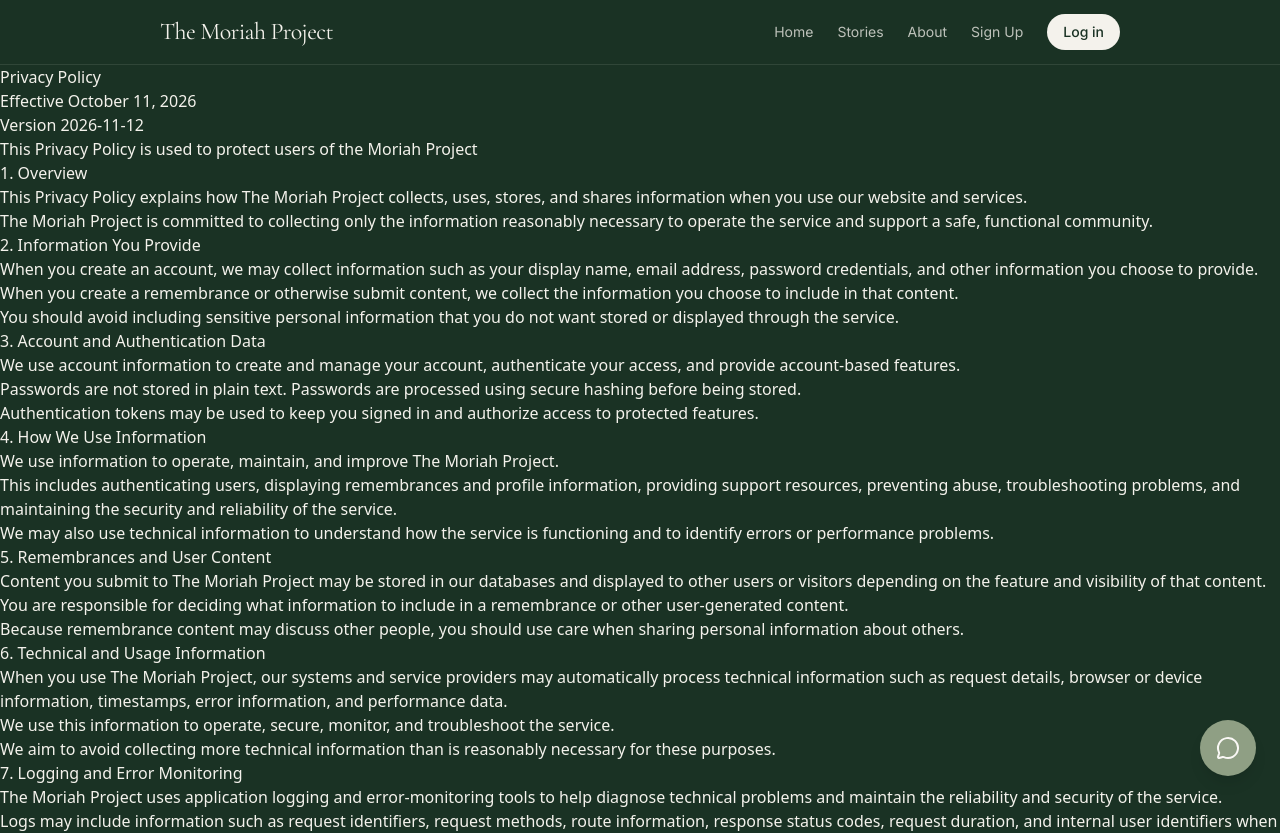
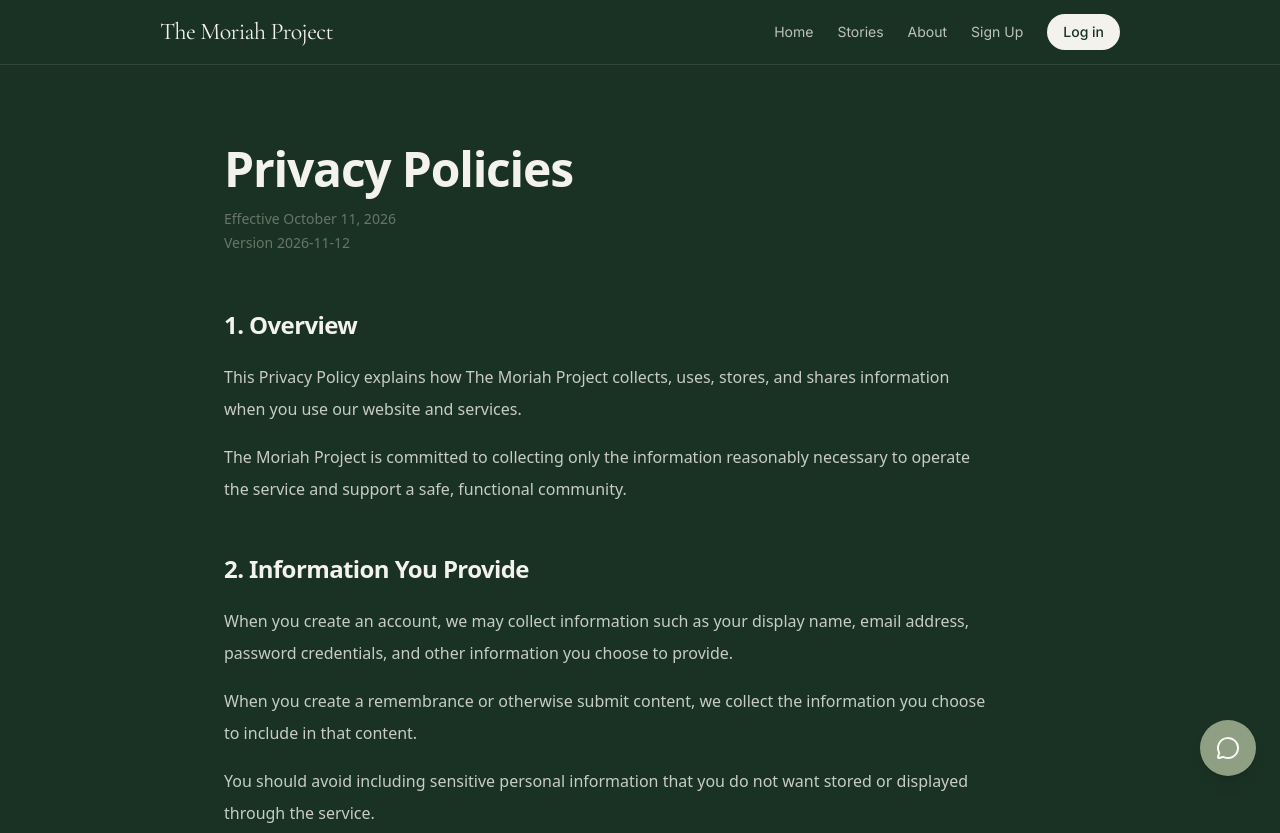
Before and after one commit to gojoego/moriah_project_v2, a Next.js app in the folder frontend/: page /privacy in a window 1280 px wide. Shown: the top 833 px of the page. Built offline with nearby package versions, Linux system fonts and the light colour scheme.

Commit message:
legal section and page components and updated terms and privacy pages

```diff
--- a/frontend/src/app/privacy/page.tsx
+++ b/frontend/src/app/privacy/page.tsx
@@ -1,3 +1,5 @@
+import { LegalPage } from "@/components/legal/LegalPage";
+
 import {
     PRIVACY_EFFECTIVE_DATE,
     PRIVACY_VERSION,
@@ -6,40 +8,11 @@
 
 export default function PrivacyPage() {
     return (
-        <main >
-            <div>
-                <header>
-                    <h1>
-                        Privacy Policy
-                    </h1>
-                    <div>
-                        <p>Effective {PRIVACY_EFFECTIVE_DATE}</p>
-                        <p>Version {PRIVACY_VERSION}</p>
-                    </div>
-                    <p>
-                        This Privacy Policy is used to protect users of the Moriah Project
-                    </p>
-                </header>
-                <div>
-                    {PRIVACY_SECTIONS.map((section, index) => (
-                        <section
-                            key={section.title}
-                        >
-                            <h2>
-                                {index + 1}. {section.title}
-                            </h2>
-
-                            {section.paragraphs.map((paragraph) => (
-                                <p
-                                    key={paragraph}
-                                >
-                                    {paragraph}
-                                </p>
-                            ))}
-                        </section>
-                    ))}
-                </div>
-            </div>
-        </main>
+        <LegalPage
+            title="Privacy Policies"
+            effectiveDate={PRIVACY_EFFECTIVE_DATE}
+            version={PRIVACY_VERSION}
+            sections={PRIVACY_SECTIONS}
+        />
     )
 }
--- a/frontend/src/app/terms/page.tsx
+++ b/frontend/src/app/terms/page.tsx
@@ -1,3 +1,5 @@
+import { LegalPage } from "@/components/legal/LegalPage";
+
 import {
     TERMS_EFFECTIVE_DATE,
     TERMS_VERSION,
@@ -6,46 +8,11 @@
 
 export default function TermsPage() {
     return (
-        <main className="mx-auto w-full max-w-3xl px-6 py-16 md:px-8">
-            <div className="space-y-10">
-                <header className="space-y-3">
-                    <h1 className="font-display text-4xl md:text-5xl">
-                        Terms of Service
-                    </h1>
-
-                    <div className="space-y-1 text-sm text-muted-foreground">
-                        <p>Effective {TERMS_EFFECTIVE_DATE}</p>
-                        <p>Version {TERMS_VERSION}</p>
-                    </div>
-
-                    <p className="leading-7 text-muted-foreground">
-                        These Terms of Service govern your use of The Moriah
-                        Project.
-                    </p>
-                </header>
-
-                <div className="space-y-10">
-                    {TERMS_SECTIONS.map((section, index) => (
-                        <section
-                            key={section.title}
-                            className="space-y-4"
-                        >
-                            <h2 className="text-2xl font-semibold">
-                                {index + 1}. {section.title}
-                            </h2>
-
-                            {section.paragraphs.map((paragraph) => (
-                                <p
-                                    key={paragraph}
-                                    className="leading-7 text-muted-foreground"
-                                >
-                                    {paragraph}
-                                </p>
-                            ))}
-                        </section>
-                    ))}
-                </div>
-            </div>
-        </main>
+        <LegalPage
+            title="Terms of Service"
+            effectiveDate={TERMS_EFFECTIVE_DATE}
+            version={TERMS_VERSION}
+            sections={TERMS_SECTIONS}
+        />
     );
 }
--- /dev/null
+++ b/frontend/src/components/legal/LegalPage.tsx
@@ -0,0 +1,46 @@
+import { LegalSection } from "./LegalSection";
+
+type LegalPageProps = {
+    title: string;
+    effectiveDate: string;
+    version: string;
+    sections: readonly {
+        title: string;
+        paragraphs: readonly string[];
+    }[];
+};
+
+export function LegalPage({
+    title,
+    effectiveDate,
+    version,
+    sections,
+}: LegalPageProps) {
+    return (
+        <main className="mx-auto w-full max-w-4xl px-6 py-16 md:px-8 md:py-20">
+            <div className="space-y-14">
+                <header className="max-w-2xl space-y-4">
+                    <h1 className="text-4xl font-semibold tracking-tight md:text-5xl">
+                        {title}
+                    </h1>
+
+                    <div className="space-y-1 text-sm text-muted-foreground">
+                        <p>Effective {effectiveDate}</p>
+                        <p>Version {version}</p>
+                    </div>
+                </header>
+
+                <div className="max-w-3xl space-y-12">
+                    {sections.map((section, index) => (
+                        <LegalSection
+                            key={section.title}
+                            number={index + 1}
+                            title={section.title}
+                            paragraphs={section.paragraphs}
+                        />
+                    ))}
+                </div>
+            </div>
+        </main>
+    );
+}
--- /dev/null
+++ b/frontend/src/components/legal/LegalSection.tsx
@@ -0,0 +1,30 @@
+type LegalSectionProps = {
+    number: number;
+    title: string;
+    paragraphs: readonly string[];
+};
+
+export function LegalSection({
+    number,
+    title,
+    paragraphs,
+}: LegalSectionProps) {
+    return (
+        <section className="space-y-5">
+            <h2 className="text-2xl font-semibold tracking-tight">
+                {number}. {title}
+            </h2>
+
+            <div className="space-y-4">
+                {paragraphs.map((paragraph) => (
+                    <p
+                        key={paragraph}
+                        className="text-base leading-8 text-foreground/80"
+                    >
+                        {paragraph}
+                    </p>
+                ))}
+            </div>
+        </section>
+    );
+}
```
